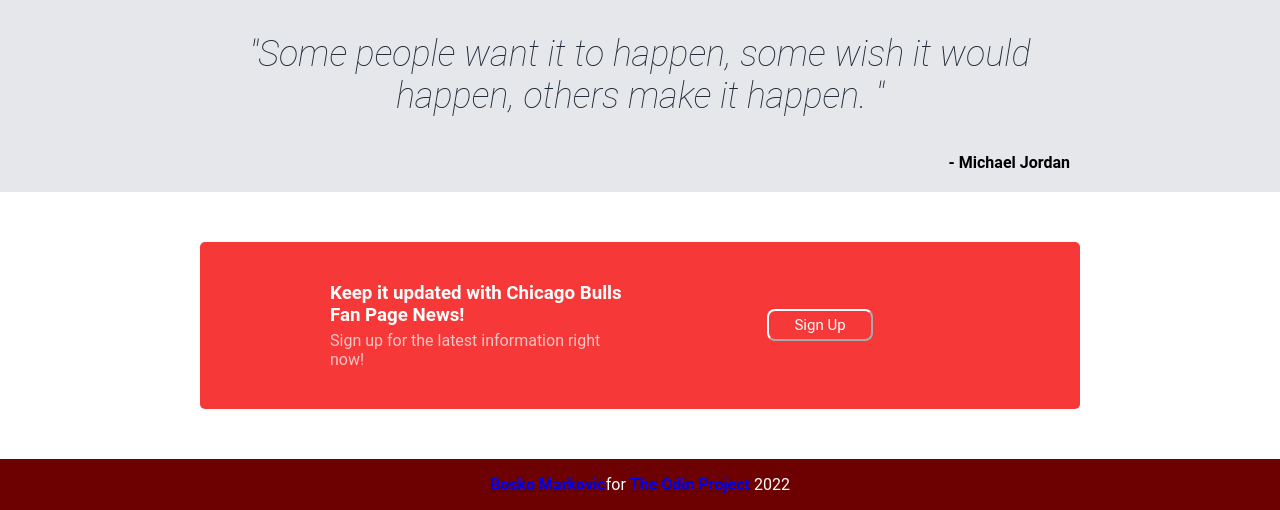
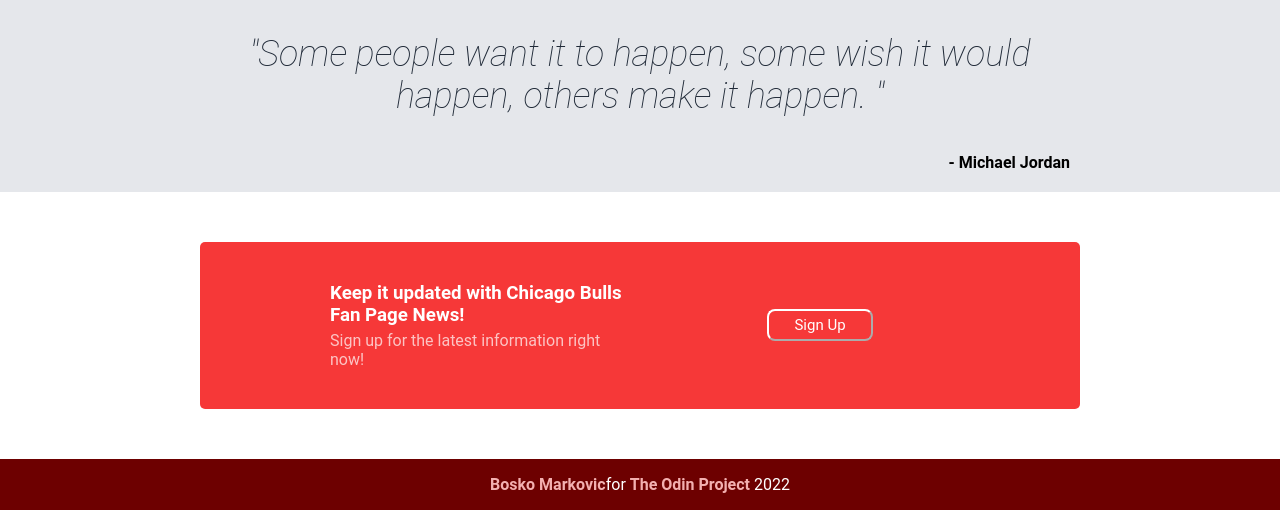
Before and after one commit to bskmrkvc/landing-page, a plain HTML site: page index.html in a window 1280 px wide. Shown: the part 1007-1517 px from the top of the page. Drawn offline with Linux system fonts and the light colour scheme.

Commit message:
Update main.css

```diff
--- a/css/main.css
+++ b/css/main.css
@@ -190,3 +190,8 @@ h3 {
     color: #fff;
     font-family: 'Roboto', arial;
 }
+
+.links{
+    text-decoration: none;
+    color:#f3b0b0;
+}
```
